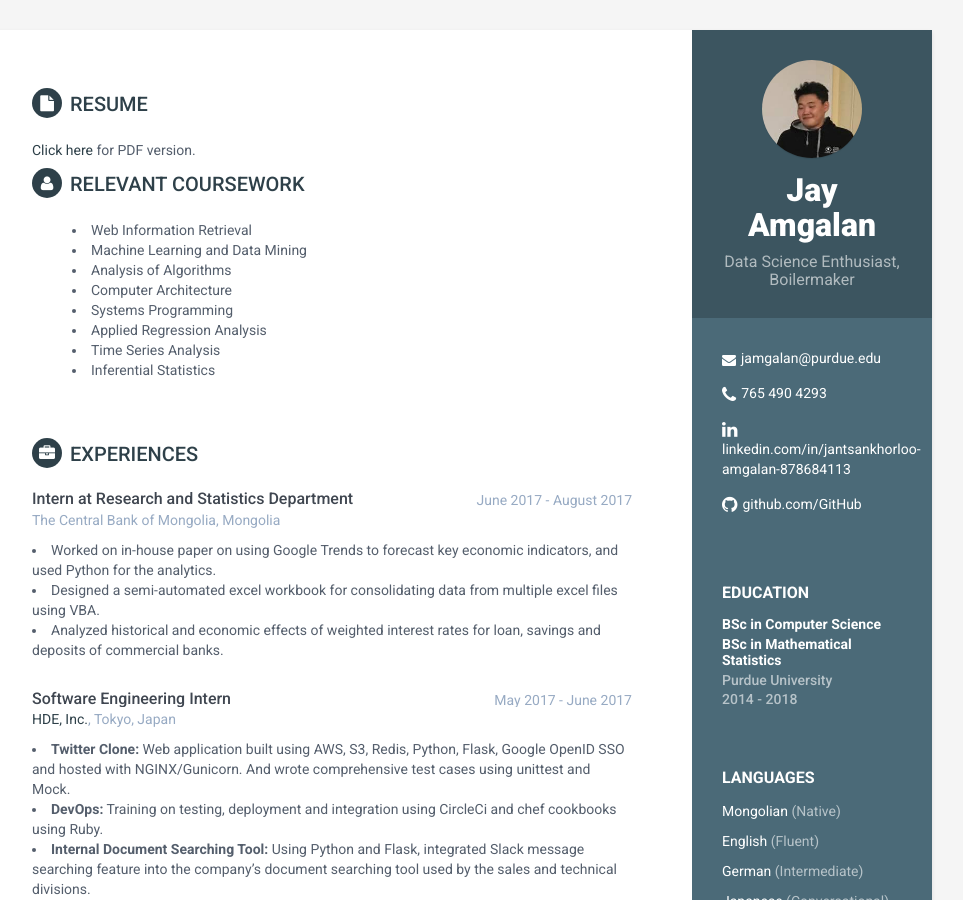
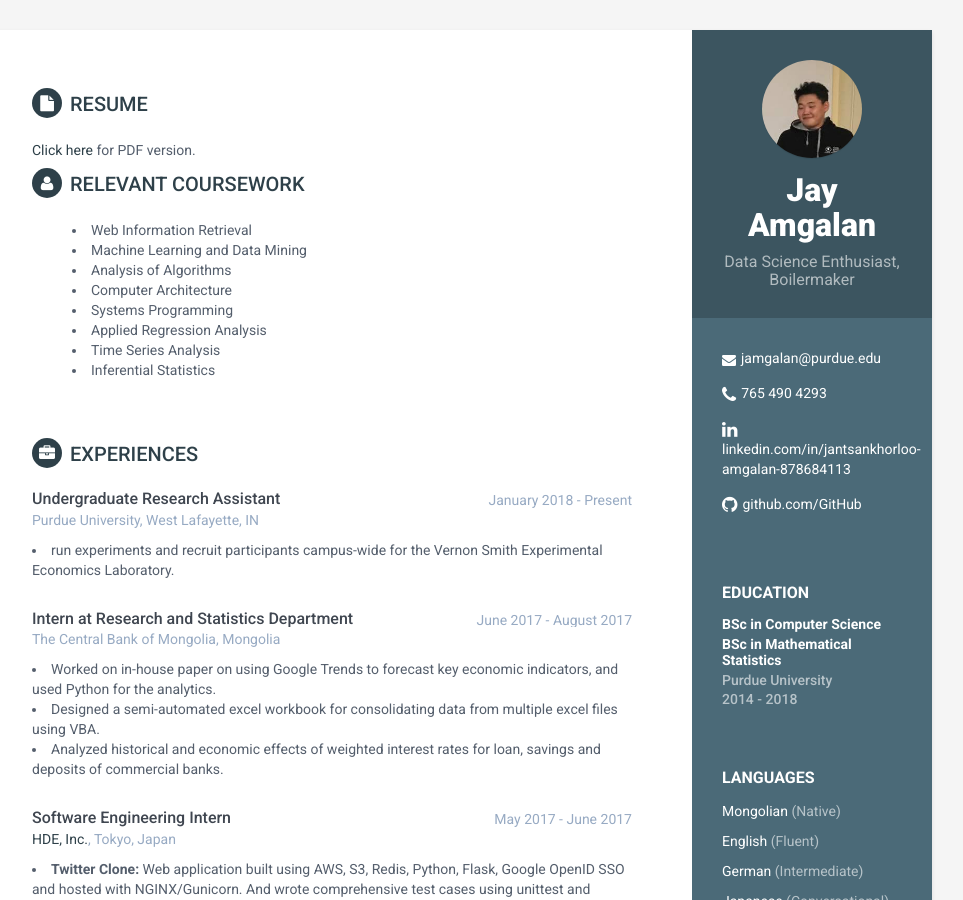
Before and after one commit to jantsankhorloo/jantsankhorloo.github.io, a Jekyll site: the page built from index.html, in a window 1280 px wide and 900 px high. Shown: the whole window, without its empty margins (188-1151 px from the left). Built offline with Jekyll 4.4.1, drawn with Linux system fonts in a browser that asks for light colours.

Commit message:
added URA experience

```diff
--- a/_includes/experience.html
+++ b/_includes/experience.html
@@ -1,5 +1,18 @@
 <section class="section experiences-section">
                 <h2 class="section-title"><i class="fa fa-briefcase"></i>Experiences</h2>
+
+                <div class="item">
+                    <div class="meta">
+                        <div class="upper-row">
+                            <h3 class="job-title">Undergraduate Research Assistant</h3>
+                            <div class="time">January 2018 - Present</div>
+                        </div><!--//upper-row-->
+                        <div class="company">Purdue University, West Lafayette, IN</div>
+                    </div><!--//meta-->
+                    <div class="details">
+                        <li>run experiments and recruit participants campus-wide for the Vernon Smith Experimental Economics Laboratory.</li>
+                    </div><!--//details-->
+                </div><!--//item-->
 
                 <div class="item">
                     <div class="meta">
```
